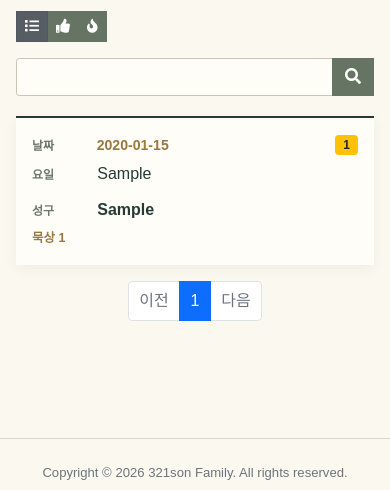
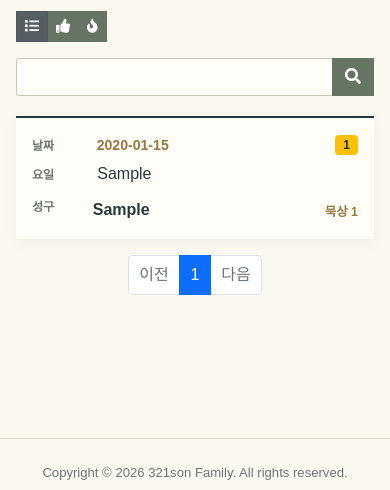
Before and after one commit to neworld0/neworld, a Django app: page /neworld/scripture/ in a window 390 px wide. Shown: the part 273-763 px from the top of the page. Run offline with Django 3.2, Linux system fonts and the light colour scheme; a user stored in the database is signed in; tables that the repository leaves empty hold one stand-in row (values such as "Sample post"); some libraries are stand-ins or nearby versions.

Commit message:
202608282330 from lenovo

```diff
--- a/static/style.css
+++ b/static/style.css
@@ -73,8 +73,11 @@ a:hover { color: #28483a; }
     .scripture-table td:nth-child(2) { position: absolute; top: .85rem; right: 1rem; display: block; width: auto; padding: 0; }
     .scripture-table td:nth-child(2)::before { display: none; }
     .scripture-table td:nth-child(3) { padding-right: 3.5rem; }
-    .scripture-table td:nth-child(5) { margin-top: .35rem; font-size: 1rem; }
-    .scripture-count { display: block; width: fit-content; margin: .45rem 0 0 !important; }
+    .scripture-table td:nth-child(5) { display: grid; grid-template-columns: 3.4rem minmax(0, 1fr); column-gap: .4rem; align-items: start; margin-top: .35rem; font-size: 1rem; }
+    .scripture-table td:nth-child(5)::before { grid-column: 1; margin-right: 0; }
+    .scripture-title-line { display: flex; grid-column: 2; align-items: flex-end; gap: .65rem; min-width: 0; }
+    .scripture-title-line > a { flex: 1 1 auto; min-width: 0; }
+    .scripture-table .scripture-count { display: inline-block; flex: 0 0 auto; width: auto; margin: 0 !important; white-space: nowrap; }
     .scripture-table td[colspan] { display: block; }
     .pagination .page-link { padding: .45rem .65rem; }
     .site-footer { padding-bottom: 1rem; }
--- a/templates/base.html
+++ b/templates/base.html
@@ -10,7 +10,7 @@
     <!-- Bootstrap CSS -->
     <link href="{% static 'bootstrap.min.css' %}" rel="stylesheet" type="text/css">
     <!-- neworld CSS -->
-    <link href="{% static 'style.css' %}?v=20260828-editorial-2" rel="stylesheet" type="text/css">
+    <link href="{% static 'style.css' %}?v=20260828-editorial-4" rel="stylesheet" type="text/css">
     <title>NEWORLD</title>
     <!-- Font Awesome CSS -->
     <link rel="stylesheet" href="https://cdnjs.cloudflare.com/ajax/libs/font-awesome/5.13.0/css/all.min.css" >
--- a/templates/neworld/scripture_list.html
+++ b/templates/neworld/scripture_list.html
@@ -66,10 +66,12 @@
                     {{ scripture.d_week }}
                 </td>
                 <td class="text-left" data-label="성구">
+                    <div class="scripture-title-line">
                     <a href="{% url 'neworld:daily_scripture' scripture.id %}" style="text-decoration:none">{{ scripture.scripture }}</a>
                     {% if scripture.meditation_set.count > 0 %}
                     <span class="scripture-count ms-2">묵상 {{ scripture.meditation_set.count }}</span>
                     {% endif %}
+                    </div>
                 </td>
             </tr>
             {% endfor %}
```
Also changed, not shown: neworld/tests/test_scripture_views.py (+1 -0 lines).
